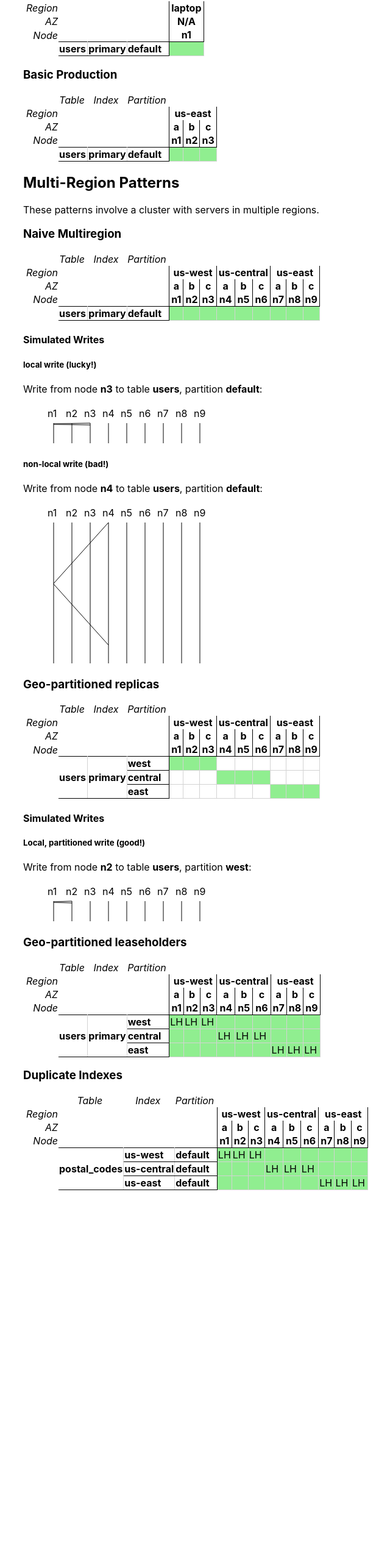
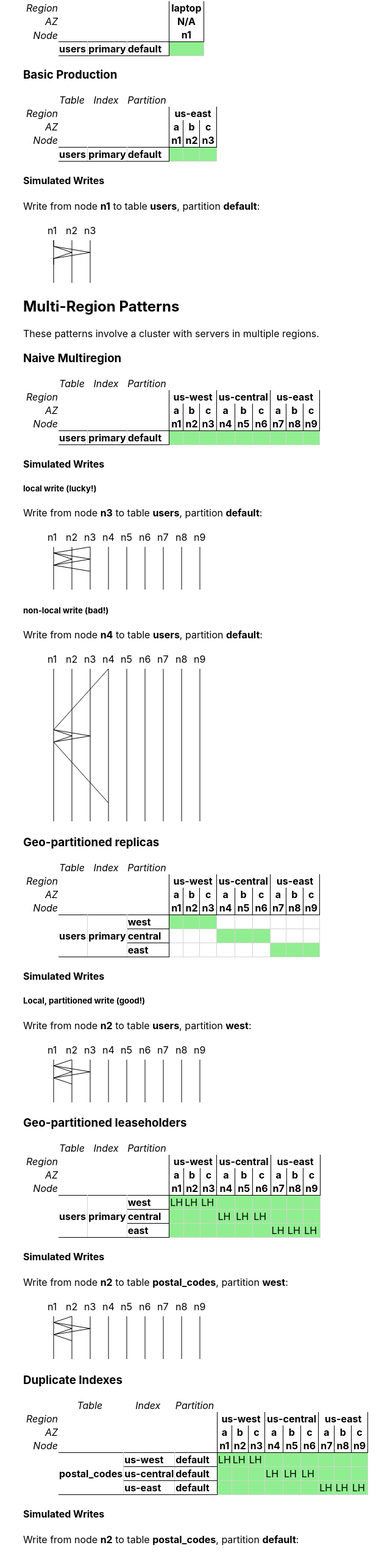
Before and after one commit to vilterp/crdb-config-explorer, a React (Create React App) app: page / in a window 1280 px wide. Shown: the part 232-2789 px from the top of the page at 61% size, without its empty margins (12-652 px from the left). Before the commit the page ends 2234 px from the top, so only its background shows below. Built offline with nearby package versions, Linux system fonts and the light colour scheme.

Commit message:
add hops for replication

```diff
--- a/package.json
+++ b/package.json
@@ -3,10 +3,12 @@
   "version": "0.1.0",
   "private": true,
   "dependencies": {
+    "@types/classnames": "^2.2.9",
     "@types/jest": "24.0.15",
     "@types/node": "12.6.2",
     "@types/react": "16.8.23",
     "@types/react-dom": "16.8.4",
+    "classnames": "^2.2.6",
     "lodash": "^4.17.14",
     "react": "^16.8.6",
     "react-dom": "^16.8.6",
--- a/src/App.tsx
+++ b/src/App.tsx
@@ -1,5 +1,4 @@
 import React from "react";
-import { ConfigurationView } from "./views/configurationMatrix";
 import {
   singleNode,
   threeNodesOneRegion,
@@ -27,16 +26,27 @@ function App() {
       <h2>Single-Region Patterns</h2>
 
       <h3>Development</h3>
-      <ConfigurationView
+      <SituationView
         config={{ formation: singleNode, table: usersTableUnPartitioned }}
+        writes={[]}
       />
 
       <h3>Basic Production</h3>
-      <ConfigurationView
+      <SituationView
         config={{
           formation: threeNodesOneRegion,
           table: usersTableUnPartitioned
         }}
+        writes={[
+          {
+            desc: null,
+            write: {
+              gateWayNodeID: 1,
+              tableName: "users",
+              partitionName: "default"
+            }
+          }
+        ]}
       />
 
       <h2>Multi-Region Patterns</h2>
@@ -87,19 +97,39 @@ function App() {
       />
 
       <h3>Geo-partitioned leaseholders</h3>
-      <ConfigurationView
+      <SituationView
         config={{
           formation: threeNodesThreeRegions,
           table: usersTableLeaseholderPartitioned
         }}
+        writes={[
+          {
+            desc: null,
+            write: {
+              partitionName: "west",
+              tableName: "postal_codes",
+              gateWayNodeID: 2
+            }
+          }
+        ]}
       />
 
       <h3>Duplicate Indexes</h3>
-      <ConfigurationView
+      <SituationView
         config={{
           formation: threeNodesThreeRegions,
           table: usersTableDupIndexes
         }}
+        writes={[
+          {
+            desc: null,
+            write: {
+              partitionName: "default",
+              tableName: "postal_codes",
+              gateWayNodeID: 2
+            }
+          }
+        ]}
       />
     </div>
   );
--- a/src/arrays.ts
+++ b/src/arrays.ts
@@ -13,3 +13,7 @@ export function filterMap<A, B>(arr: A[], f: (t: A) => B | null): B[] {
 export function max(arr: number[]): number {
   return arr.reduce((currMax, i) => Math.max(currMax, i), 0);
 }
+
+export function min(arr: number[]): number {
+  return arr.reduce((currMin, i) => Math.min(currMin, i), Infinity);
+}
--- a/src/model.ts
+++ b/src/model.ts
@@ -128,9 +128,9 @@ export function schemaPathForKVWrite(
   );
   if (!partition) {
     throw new Error(
-      `partition ${kvWrite.partitionName} not found in ${index.partitions
-        .map(p => p.name)
-        .join(", ")}`
+      `partition "${
+        kvWrite.partitionName
+      }" not found in [${index.partitions.map(p => `"${p.name}"`).join(", ")}]`
     );
   }
   return {
--- a/src/readWrite.tsx
+++ b/src/readWrite.tsx
@@ -1,17 +1,17 @@
 import {
   Configuration,
+  Hop,
   HopSequence,
   KVWrite,
   nodeForID,
   NodePath,
   nodePathsForFormation,
-  RegionName,
   schemaPathForKVWrite,
   SQLWrite,
   Table
 } from "./model";
 import { allocate } from "./allocate";
-import { filterMap } from "./arrays";
+import { filterMap, min } from "./arrays";
 
 export function hopSequenceForSQLWrite(
   config: Configuration,
@@ -21,35 +21,62 @@ export function hopSequenceForSQLWrite(
   const kvWrites = kvWritesForSQLWrite(config.table, sqlWrite);
   return {
     hops: kvWrites.flatMap(kvWrite => {
-      const fromNode = nodeForID(config.formation, sqlWrite.gateWayNodeID);
-      if (!fromNode) {
+      const gatewayNode = nodeForID(config.formation, sqlWrite.gateWayNodeID);
+      if (!gatewayNode) {
         throw new Error("couldn't find gateway node");
       }
-      const toNodes = possibleNodesForKVWrite(config, kvWrite);
-      const toNode = toNodes[0];
-      const hopLatency = latency(fromNode, toNode);
+      const possLHNodes = possibleLeaseholderNodesForKVWrite(config, kvWrite);
+      const lhNode = possLHNodes[0];
+      const replicaNodes = possLHNodes.slice(1, 3);
+      const gateWayToLHLatency = latency(gatewayNode, lhNode);
+      const replHops = replicaNodes.flatMap(replNode => {
+        const replHopLatency = latency(lhNode, replNode);
+        return [
+          {
+            from: lhNode,
+            to: replNode,
+            start: gateWayToLHLatency,
+            end: gateWayToLHLatency + replHopLatency
+          },
+          {
+            from: replNode,
+            to: lhNode,
+            start: gateWayToLHLatency + replHopLatency,
+            end: gateWayToLHLatency + replHopLatency * 2
+          }
+        ];
+      });
+      const replDone = replDoneTimestamp(lhNode, replHops);
       return [
+        // TODO: there might be no hop if gateway node is leaseholder
         {
-          from: fromNode,
-          to: toNode,
+          from: gatewayNode,
+          to: lhNode,
           start: 0,
-          end: hopLatency
+          end: gateWayToLHLatency
         },
+        ...replHops,
         {
-          from: toNode,
-          to: fromNode,
-          start: hopLatency + 1,
-          end: hopLatency * 2 + 1
+          from: lhNode,
+          to: gatewayNode,
+          start: replDone,
+          end: replDone + gateWayToLHLatency
         }
       ];
     })
   };
 }
 
+function replDoneTimestamp(lhNode: NodePath, hops: Hop[]): number {
+  const returnHops = hops.filter(h => h.to === lhNode);
+  const returnDoneTimestamps = returnHops.map(h => h.end);
+  return min(returnDoneTimestamps);
+}
+
 function latency(fromNode: NodePath, toNode: NodePath): number {
   // TODO: more realistic...
   if (fromNode.regionName === toNode.regionName) {
-    return 1;
+    return 10;
   }
   return 100;
 }
@@ -63,7 +90,7 @@ function kvWritesForSQLWrite(table: Table, write: SQLWrite): KVWrite[] {
   }));
 }
 
-function possibleNodesForKVWrite(
+function possibleLeaseholderNodesForKVWrite(
   config: Configuration,
   kvWrite: KVWrite
 ): NodePath[] {
--- a/src/views/hopSequence.tsx
+++ b/src/views/hopSequence.tsx
@@ -1,6 +1,7 @@
 import * as React from "react";
 import { Formation, HopSequence, nodePathsForFormation } from "../model";
 import { max } from "../arrays";
+import classNames from "classnames";
 
 const HORIZ_SPACING_PX = 30;
 const LEFT_PADDING = 20;
@@ -11,9 +12,9 @@ export function HopSequenceView(props: {
   sequence: HopSequence;
 }) {
   const maxTime = max(props.sequence.hops.map(h => yForTime(h.end)));
-  const linesEnd = yForTime(maxTime);
+  const linesHeight = yForTime(maxTime);
   return (
-    <svg className="hop-seq" height={linesEnd}>
+    <svg className="hop-seq" height={linesHeight}>
       <g>
         {nodePathsForFormation(props.formation).map(nodePath => {
           const x = xForNode(nodePath.nodeID);
@@ -27,7 +28,7 @@ export function HopSequenceView(props: {
                 x1={x}
                 x2={x}
                 y1={NODE_LINES_START}
-                y2={linesEnd}
+                y2={linesHeight}
               />
             </g>
           );
@@ -37,7 +38,9 @@ export function HopSequenceView(props: {
         {props.sequence.hops.map((hop, idx) => (
           <line
             key={idx}
-            className={"hop-line"}
+            className={classNames("hop-line", {
+              "hop-line-cross-region": hop.from.regionName !== hop.to.regionName
+            })}
             x1={xForNode(hop.from.nodeID)}
             x2={xForNode(hop.to.nodeID)}
             y1={yForTime(hop.start)}
--- a/src/views/situationView.tsx
+++ b/src/views/situationView.tsx
@@ -11,9 +11,14 @@ export function SituationView(props: {
   return (
     <>
       <ConfigurationView config={props.config} />
+      {props.writes.length > 0 && (
+        <>
           <h4>Simulated Writes</h4>
           {props.writes.map((write, idx) => {
-        const hopSequence = hopSequenceForSQLWrite(props.config, write.write);
+            const hopSequence = hopSequenceForSQLWrite(
+              props.config,
+              write.write
+            );
             return (
               <div key={idx}>
                 <h5>{write.desc}</h5>
@@ -25,6 +30,8 @@ export function SituationView(props: {
               </div>
             );
           })}
+        </>
+      )}
     </>
   );
 }
```
Also changed, not shown: 1 other file (tests, documents, lock files or other folders). Lines whose indentation alone changed are shown as unchanged.
